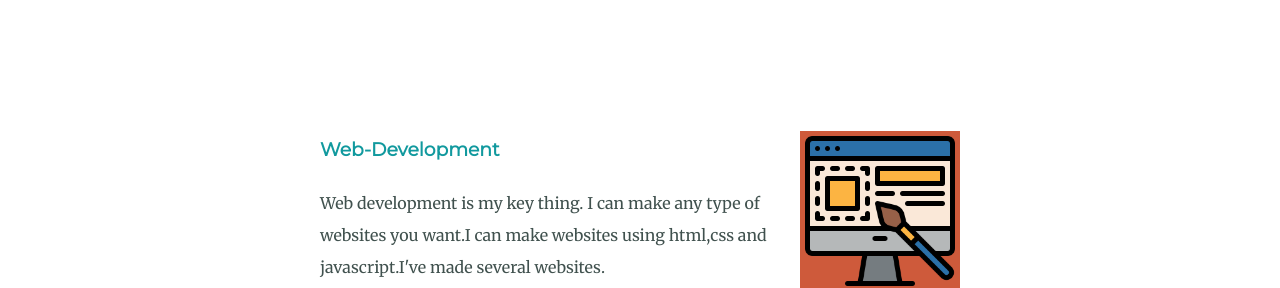
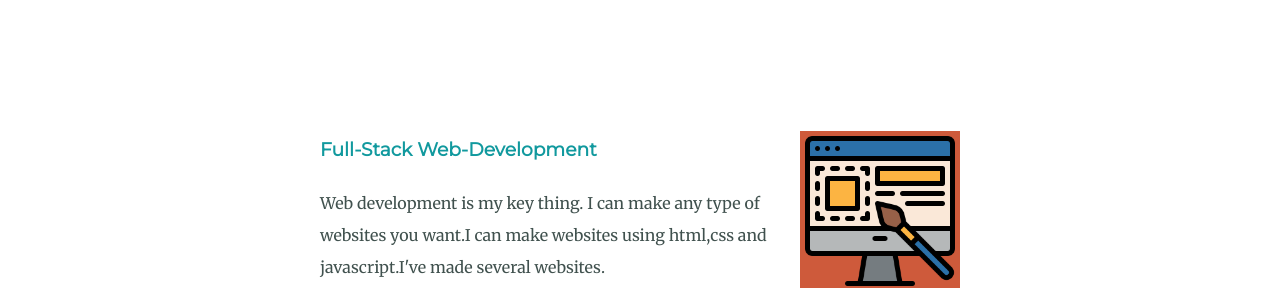
Before and after one commit to ParthR2302/CV, a plain HTML site: page index.html in a window 1280 px wide. Shown: the part 1580-1868 px from the top of the page. Drawn offline with Linux system fonts and the light colour scheme.

Commit message:
Update index.html

```diff
--- a/index.html
+++ b/index.html
@@ -33,7 +33,7 @@
         </div><br>
         <div class="skill-row">
           <img class="code-img" src="images/web-design.png" alt="Web-Development">
-          <h3>Web-Development</h3>
+          <h3>Full-Stack Web-Development</h3>
           <p>Web development is my key thing. I can make any type of websites you want.I can make websites using html,css and javascript.I've made several websites.</p>
         </div>
       </div>
```
